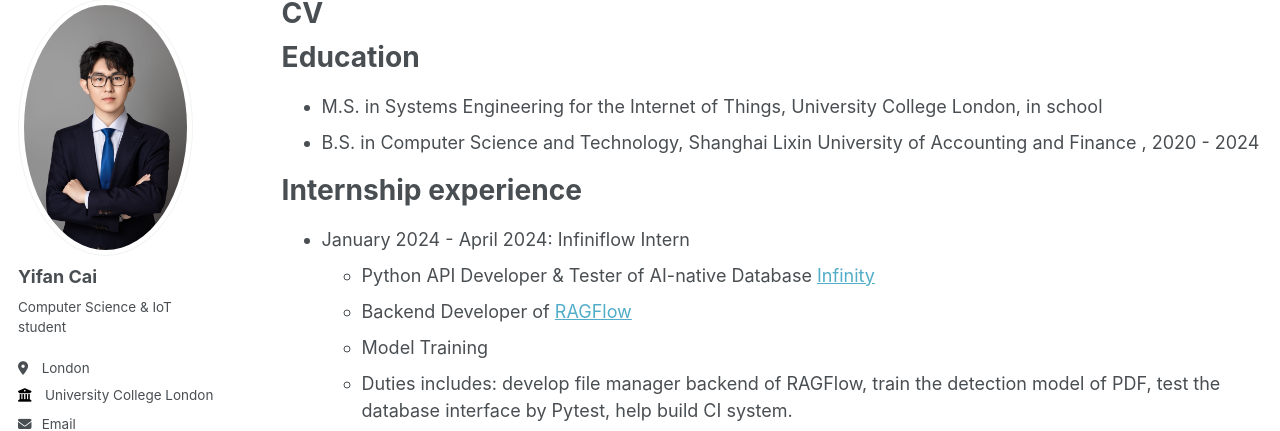
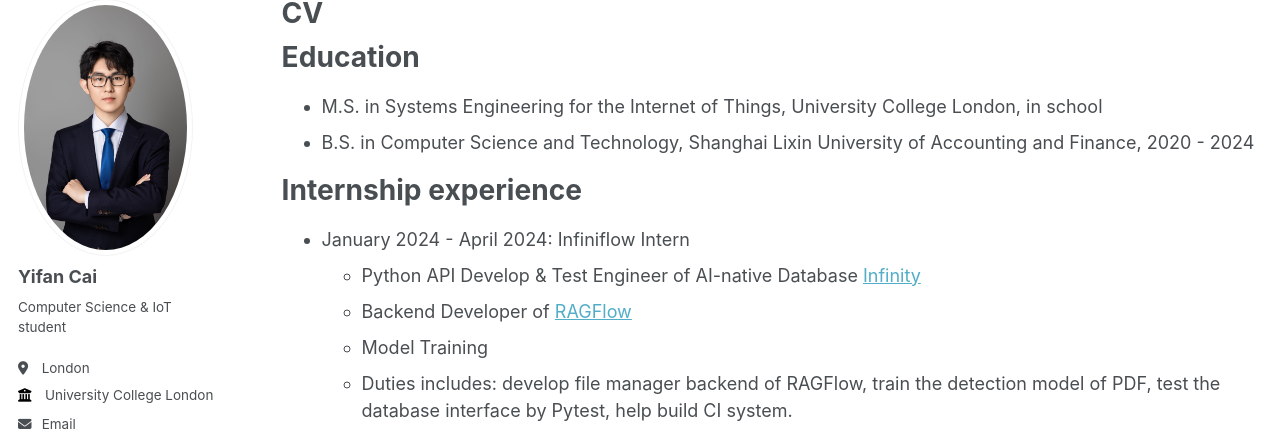
Before and after one commit to chrysanthemum-boy/chrysanthemum-boy.github.io, a Jekyll site: the page built from _pages/cv_me.md, in a window 1280 px wide and 1047 px high. Shown: the part 107-538 px from the top of the window. Built offline with Jekyll 4.4.1, drawn with Linux system fonts in a browser that asks for light colours.

Commit message:
update cv

```diff
--- a/_pages/cv_me.md
+++ b/_pages/cv_me.md
@@ -12,12 +12,12 @@ redirect_from:
 Education
 ======
 * M.S. in Systems Engineering for the Internet of Things, University College London, in school
-* B.S. in Computer Science and Technology, Shanghai Lixin University of Accounting and Finance , 2020 - 2024
+* B.S. in Computer Science and Technology, Shanghai Lixin University of Accounting and Finance, 2020 - 2024
 
 Internship experience
 ======
 * January 2024 - April 2024: Infiniflow Intern
-  * Python API Developer & Tester of AI-native Database [Infinity](https://github.com/infiniflow/infinity)
+  * Python API Develop & Test Engineer of AI-native Database [Infinity](https://github.com/infiniflow/infinity)
   * Backend Developer of [RAGFlow](https://github.com/infiniflow/ragflow)
   * Model Training
   * Duties includes: develop file manager backend of RAGFlow, train the detection model of PDF, test the database interface by Pytest, help build CI system.
```
